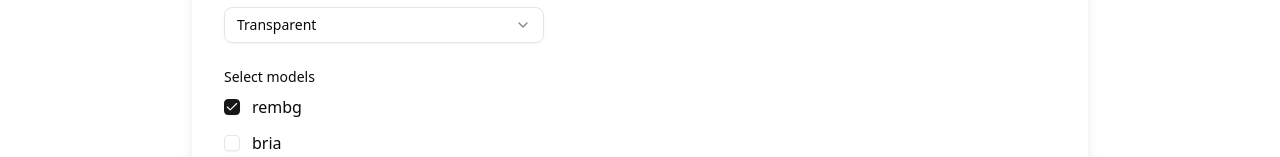
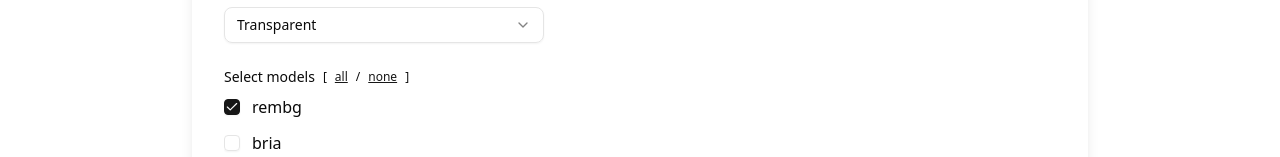
Before and after one commit to rubikon02/background-remover, a Next.js app: page / in a window 1280 px wide. Shown: the part 339-496 px from the top of the page. Built offline with nearby package versions, Linux system fonts and the light colour scheme; no server answers.

Commit message:
Add select all and none models buttons

```diff
--- a/components/ModelSelector.tsx
+++ b/components/ModelSelector.tsx
@@ -1,10 +1,45 @@
 import { Checkbox } from "@/components/ui/checkbox";
+import { useMemo } from "react";
 
 export function ModelSelector({ models, selectedModels, setSelectedModels }: { models: string[], selectedModels: string[], setSelectedModels: (v: string[]) => void }) {
+  const allSelected = models.length > 0 && selectedModels.length === models.length;
+  const noneSelected = selectedModels.length === 0;
+  const someSelected = !allSelected && !noneSelected;
+
+  const handleSelectAll = () => setSelectedModels(models);
+  const handleDeselectAll = () => setSelectedModels([]);
+
   return (
     <div>
-      <label className="block text-sm mb-2">Select models</label>
-      <div className={"flex flex-col gap-3 pr-2 " + (models.length === 0 ? '' : 'max-h-64 overflow-y-auto')}>
+      <div className="flex items-center gap-2 mb-2">
+        <label className="block text-sm">Select models</label>
+        {models.length > 0 && (
+          <span className="text-xs flex items-center gap-1">
+            [
+            <button
+              type="button"
+              className={"underline text-primary hover:opacity-80 px-1 " + (allSelected ? "opacity-50 cursor-not-allowed" : "")}
+              onClick={handleSelectAll}
+              disabled={allSelected}
+              aria-disabled={allSelected}
+            >
+              all
+            </button>
+            /
+            <button
+              type="button"
+              className={"underline text-primary hover:opacity-80 px-1 " + (noneSelected ? "opacity-50 cursor-not-allowed" : "")}
+              onClick={handleDeselectAll}
+              disabled={noneSelected}
+              aria-disabled={noneSelected}
+            >
+              none
+            </button>
+            ]
+          </span>
+        )}
+      </div>
+      <div className="flex flex-col gap-3 pr-2" style={models.length === 0 ? {} : { maxHeight: '16rem', overflowY: 'auto' }}>
         {models.length === 0 ? (
           <span className="text-sm text-muted-foreground flex items-center gap-2 min-h-[32px]">
             <svg className="animate-spin h-4 w-4 text-primary" xmlns="http://www.w3.org/2000/svg" fill="none" viewBox="0 0 24 24"><circle className="opacity-25" cx="12" cy="12" r="10" stroke="currentColor" strokeWidth="4"></circle><path className="opacity-75" fill="currentColor" d="M4 12a8 8 0 018-8v8z"></path></svg>
```
